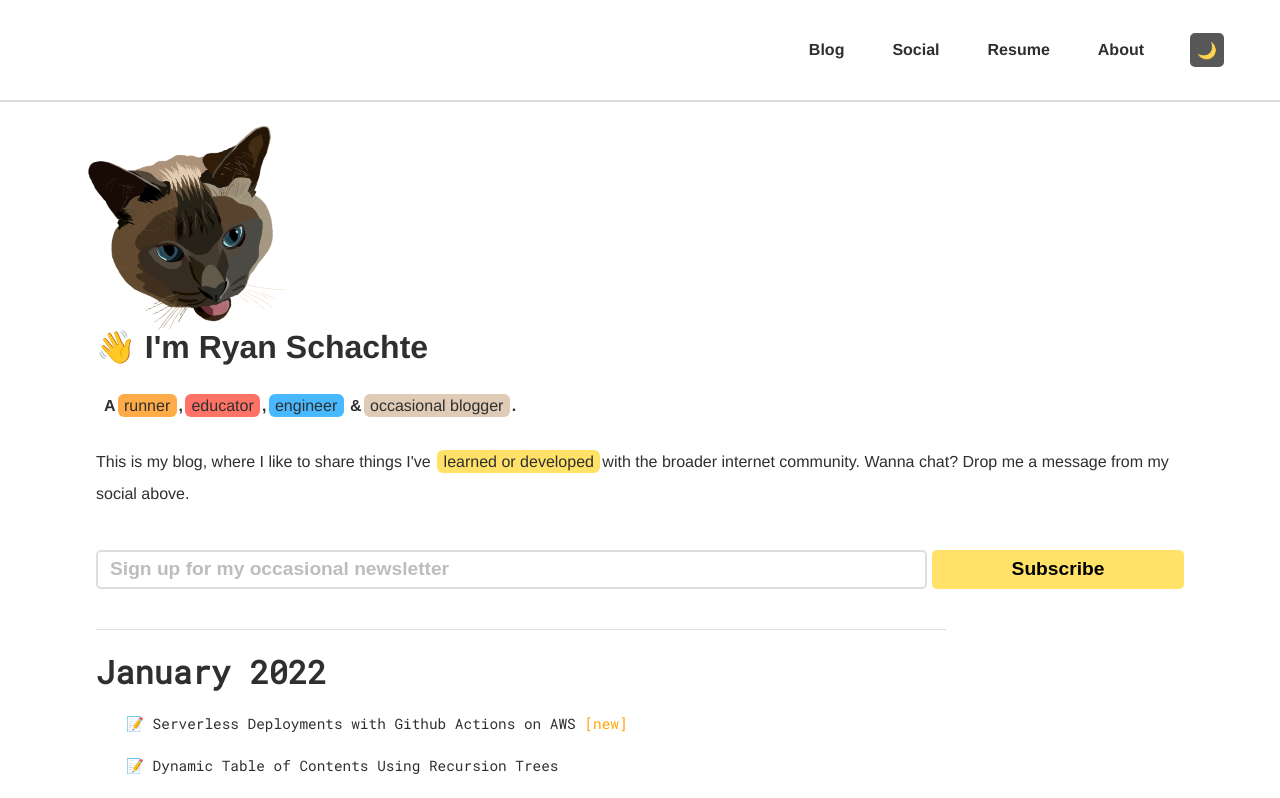
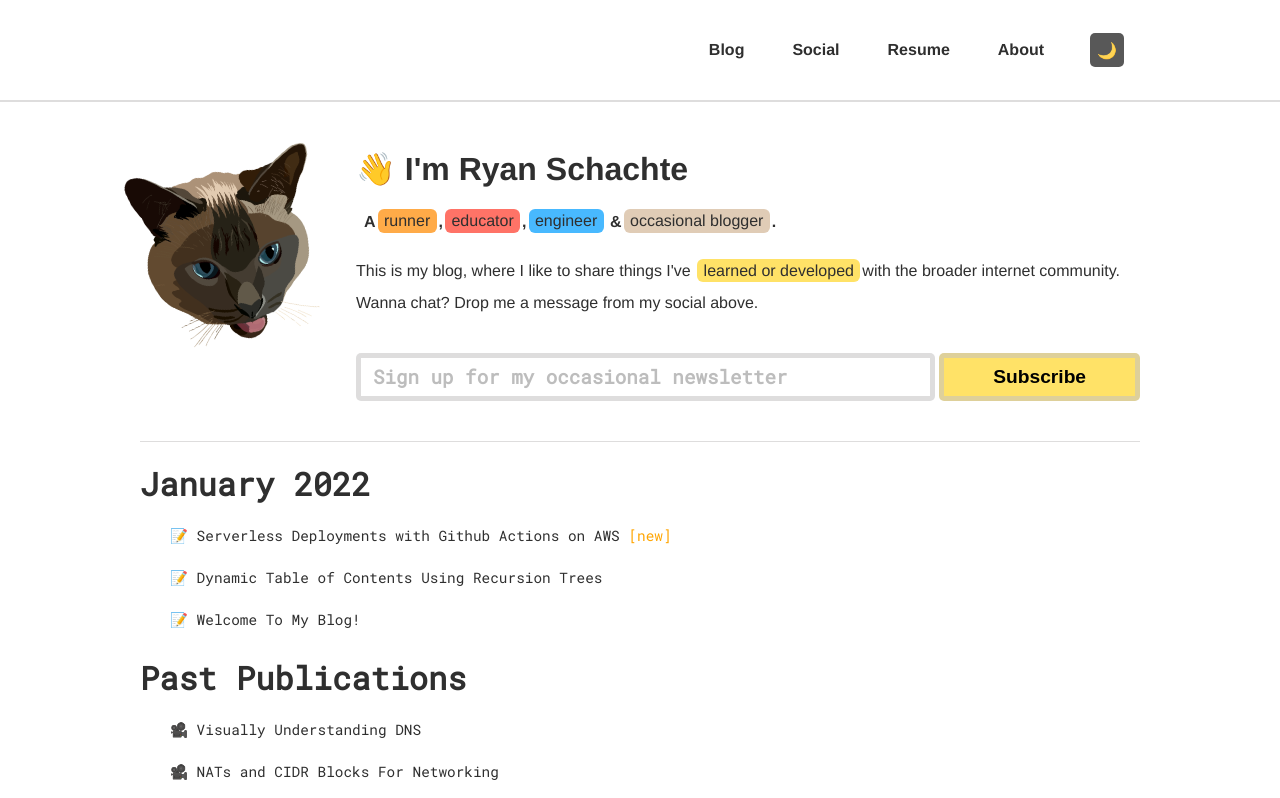
Before and after one commit to Schachte/writings, a Next.js app: page / in a window 1280 px wide. Shown: the top 798 px of the page. Built offline with nearby package versions, Linux system fonts and the light colour scheme.

Commit message:
CSS improvements

```diff
--- a/components/Hero.js
+++ b/components/Hero.js
@@ -6,13 +6,15 @@ export default function Hero({ postMetadata }) {
   return (
     <div className={styles["hero"]}>
       <div className={styles["hero__container"]}>
+        <div className={styles["hero__welcome-text"]}>
+          <div className={styles["hero__image"]}>
             <img
-          className={styles["hero__image"]}
               src={"/images/tuff_transparent.png"}
               width={"200px"}
               height={"auto"}
             />
-        <div className={styles["hero__welcome-text"]}>
+          </div>
+          <div className={styles["hero__banner"]}>
             <span className={styles["hero__name"]}>
               👋 I&apos;m{" "}
               <span className={styles["marker"]}>
@@ -81,6 +83,7 @@ export default function Hero({ postMetadata }) {
             </div>
           </div>
         </div>
+      </div>
       <AllPosts postMetadata={postMetadata} />
     </div>
   );
--- a/styles/AllPosts.module.scss
+++ b/styles/AllPosts.module.scss
@@ -4,7 +4,7 @@
   width: 100%;
   flex-direction: column;
   color: var(--main-text-color);
-  max-width: 850px;
+  max-width: 1000px;
   font-family: "Arimo";
   text-align: left;
   border-top: 1px solid var(--border-color);
--- a/styles/Hero.module.scss
+++ b/styles/Hero.module.scss
@@ -33,8 +33,8 @@
   display: flex;
   justify-content: center;
   margin: 0 auto;
-  margin-top: 7rem;
-  max-width: 1200px;
+  margin-top: 3rem;
+  max-width: 1000px;
   flex-direction: column;
 
   a {
@@ -44,6 +44,12 @@
   &__links {
     padding: 0.5rem;
     line-height: 2rem;
+  }
+
+  &__banner {
+    display: flex;
+    flex-direction: column;
+    gap: .6rem;
   }
 
   &__link {
@@ -88,7 +94,6 @@
   &__image {
     height: auto;
     max-width: 100%;
-    margin-top: -5rem;
     object-fit: scale-down;
     transform: rotate(-15deg);
     margin-right: 1rem;
@@ -119,10 +124,9 @@
 
   &__welcome-text {
     display: flex;
-    flex-direction: column;
-    gap: 1rem;
+    flex-direction: row;
     font-weight: bold;
-    max-width: 100%;
+    max-width: 1000px;
   }
 
   &__name {
@@ -141,7 +145,7 @@
     flex-direction: row;
 
     &_input {
-      border: 2px solid var(--border-color);
+      border: 5px solid var(--border-color);
       border-radius: 5px;
       padding: 0.75rem;
       padding-top: 0.4rem;
@@ -151,19 +155,16 @@
       font-size: 1.2rem;
       transition: 200ms ease-in-out;
       box-shadow: 0 0 0 rgb(255, 255, 255);
+      font-family: 'Roboto Mono';
 
       &::placeholder {
         color: rgb(189, 189, 189);
       }
 
-      &:focus {
-        color: rgb(93, 93, 93);
-        font-size: 25px;
-      }
-
-      &:hover {
-        background-color: var(--border-color);
-        border: 2px solid limegreen;
+      &:hover, &:focus {
+        cursor: pointer;
+        background-color: #ADFF9E;
+        border: 5px solid limegreen;
       }
 
       &button {
@@ -178,10 +179,11 @@
         font-weight: bold;
         flex-grow: 1;
         transition: 0.1s ease-in-out;
+        border: 5px solid var(--border-color);
 
         &:hover {
           cursor: pointer;
-          background-color: var(--border-color);
+          filter: brightness(.9);
         }
       }
     }
--- a/styles/Nav.module.scss
+++ b/styles/Nav.module.scss
@@ -1,7 +1,7 @@
 .mini_nav {
   width: 100%;
   color: var(--main-text-color);
-  max-width: 1200px;
+  max-width: 1000px;
   position: relative;
   min-height: 100px;
   display: flex;
--- a/styles/globals.scss
+++ b/styles/globals.scss
@@ -1,6 +1,7 @@
 @import url('https://fonts.googleapis.com/css2?family=Arimo:ital,wght@0,400;0,500;0,600;0,700;1,400;1,500;1,600;1,700&family=Permanent+Marker&family=Roboto:ital,wght@0,300;0,400;0,500;1,100;1,300;1,400&display=swap');
 @import url('https://fonts.googleapis.com/css2?family=Roboto+Mono:wght@226;400&family=Space+Mono:ital,wght@0,400;0,700;1,700&display=swap');
 @import url('https://fonts.googleapis.com/css2?family=Merriweather:wght@300;400&family=PT+Serif&family=Tinos&display=swap');
+@import url('https://fonts.googleapis.com/css2?family=Cookie&display=swap');
 
 /*   color variables */
 $clr-primary: #f06292;
```
Lines whose indentation alone changed are shown as unchanged.
